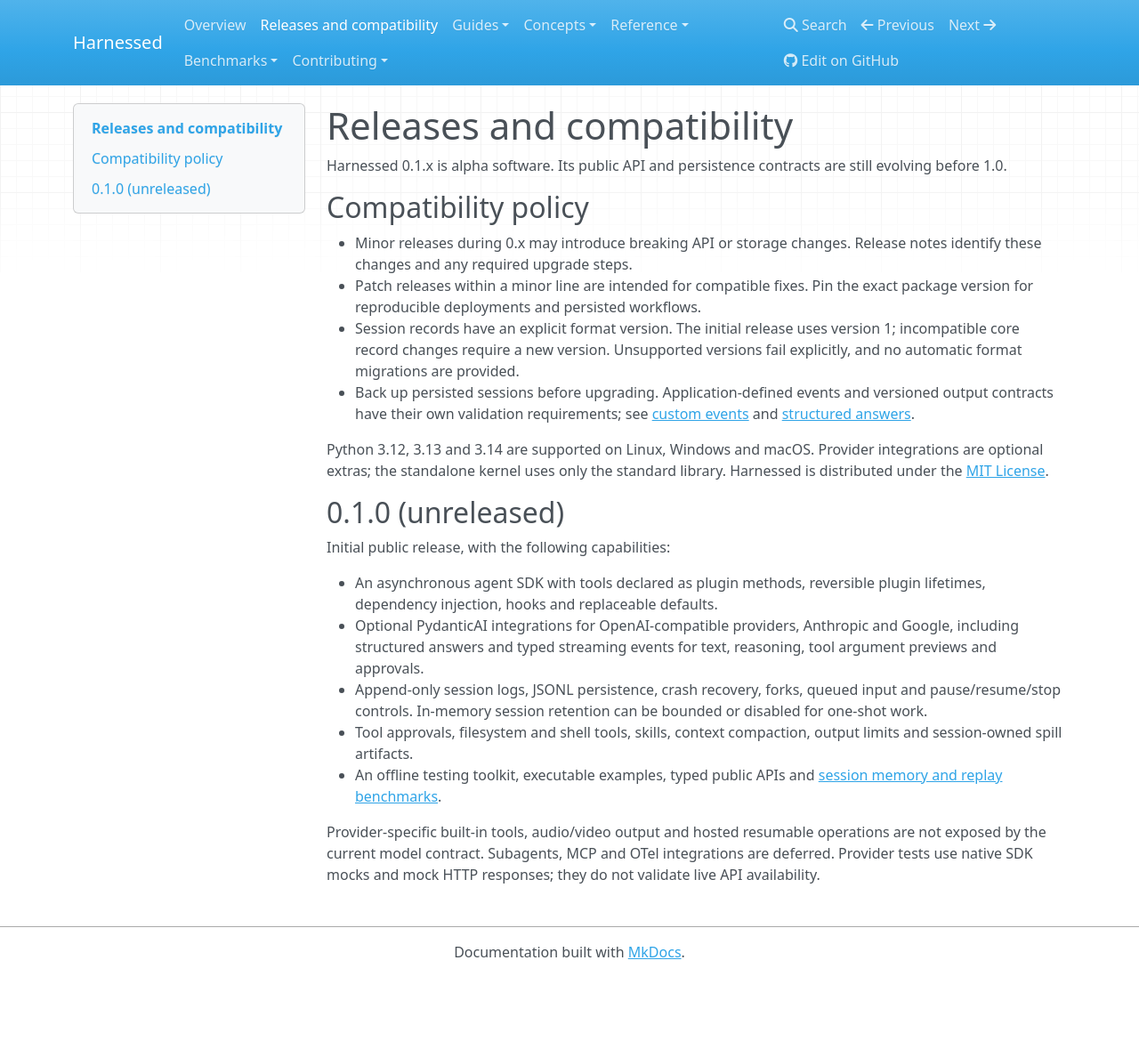
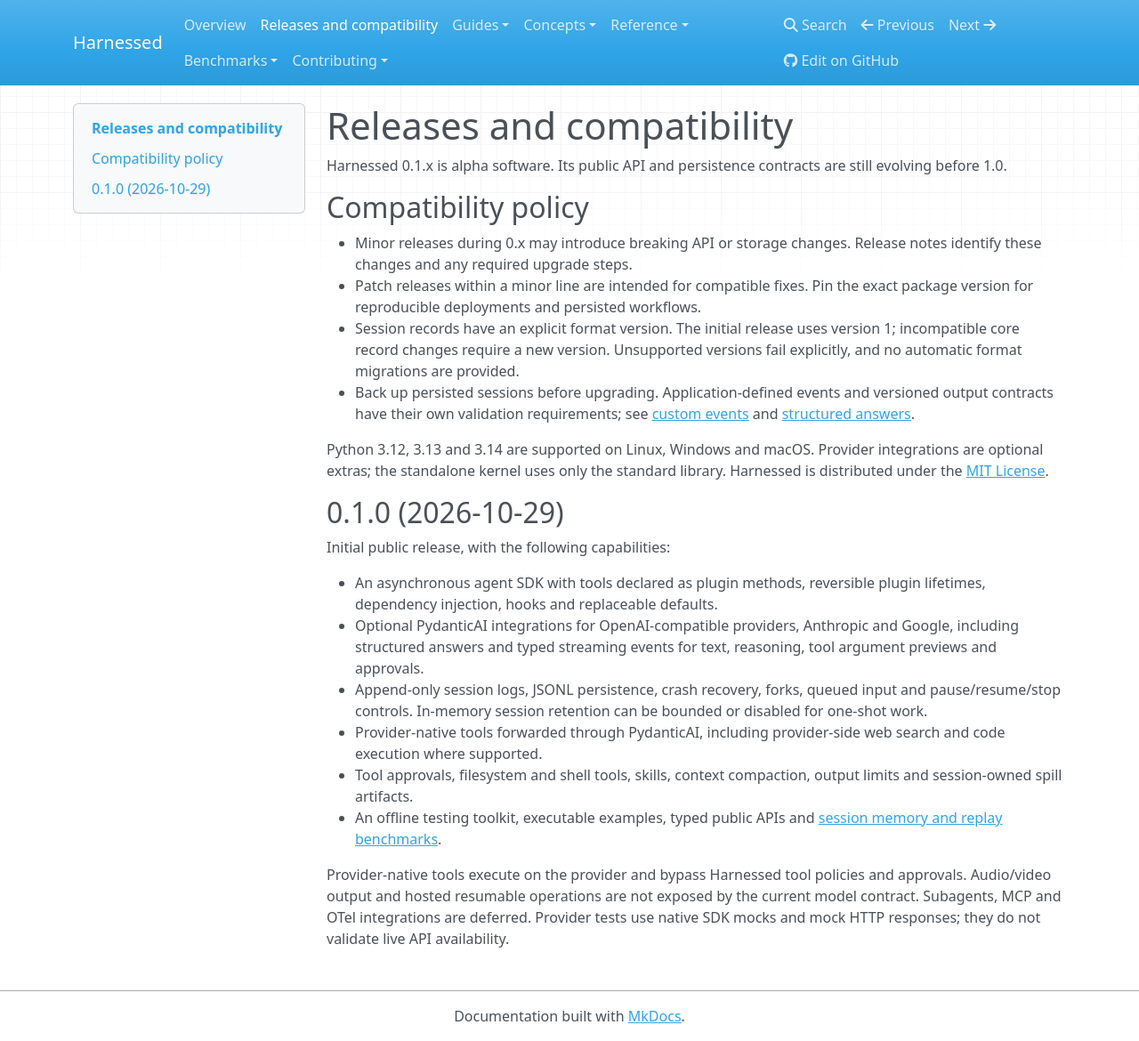
Before and after one commit to mathisarends/cordify, an MkDocs documentation site: the page built from docs/releases.md, in a window 1280 px wide and 1170 px high. Shown: the whole window at 89% size. Built offline with MkDocs 1.6.1, drawn with Linux system fonts in a browser that asks for light colours; nearby versions of some CDN libraries.

Commit message:
docs: finalize the 0.1.0 alpha release notes

```diff
--- a/docs/releases.md
+++ b/docs/releases.md
@@ -22,7 +22,7 @@
 library. Harnessed is distributed under the
 [MIT License](https://github.com/mathisarends/harnessed/blob/main/LICENSE).
 
-## 0.1.0 (unreleased)
+## 0.1.0 (2026-10-29)
 
 Initial public release, with the following capabilities:
 
@@ -34,12 +34,14 @@
 - Append-only session logs, JSONL persistence, crash recovery, forks, queued input
   and pause/resume/stop controls. In-memory session retention can be bounded or
   disabled for one-shot work.
+- Provider-native tools forwarded through PydanticAI, including provider-side web
+  search and code execution where supported.
 - Tool approvals, filesystem and shell tools, skills, context compaction, output
   limits and session-owned spill artifacts.
 - An offline testing toolkit, executable examples, typed public APIs and
   [session memory and replay benchmarks](benchmarks/sessions.md).
 
-Provider-specific built-in tools, audio/video output and hosted resumable
-operations are not exposed by the current model contract. Subagents, MCP and OTel
-integrations are deferred. Provider tests use native SDK mocks and mock HTTP
+Provider-native tools execute on the provider and bypass Harnessed tool policies
+and approvals. Audio/video output and hosted resumable operations are not exposed
+by the current model contract. Subagents, MCP and OTel integrations are deferred. Provider tests use native SDK mocks and mock HTTP
 responses; they do not validate live API availability.
```
Also changed, not shown: docs/guides/models.md (+3 -4 lines).
